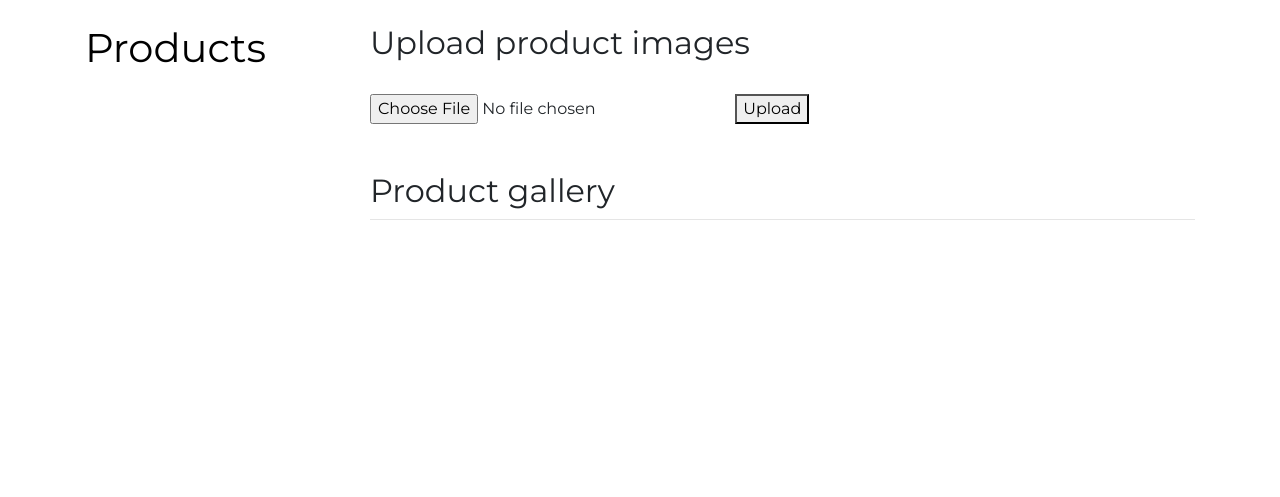
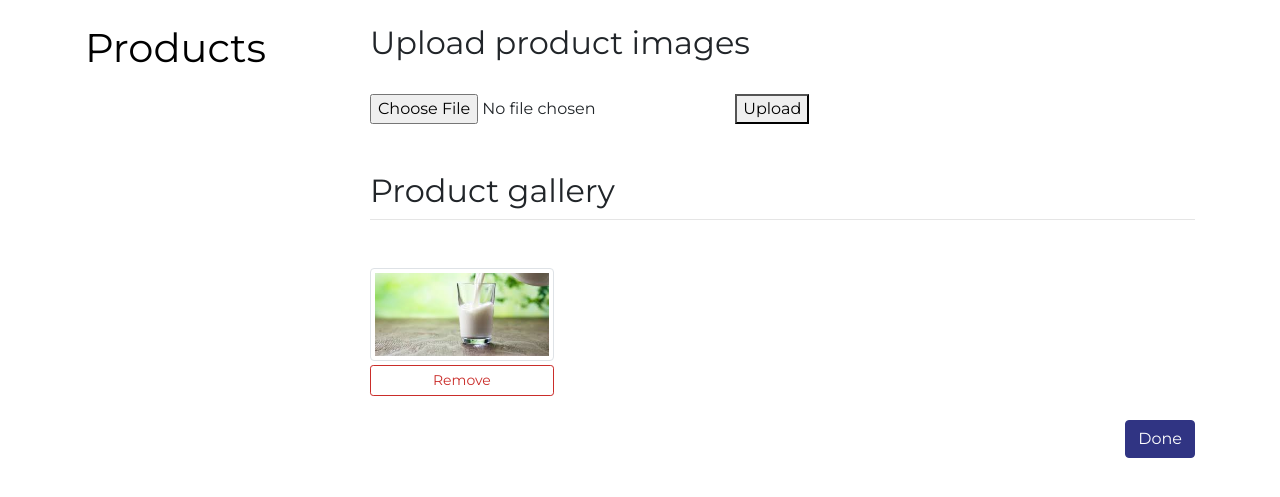
Before and after one commit to simenravnik/online-shop, a PHP site: the page made by app_server/views/upload-image.php in a window 1280 px wide. Shown: the part 56-553 px from the top of the page. Run offline with PHP 8.4, Linux system fonts and the light colour scheme; data comes from the database, SQL or seed files in the repository; the template is opened without the code that fills it: most values are stand-ins (such as "Sample title", 1, 10 or a date in 2020); data that the repository does not hold is empty; some libraries are stand-ins or nearby versions; some web fonts are replaced.

Commit message:
Implement deleting images

```diff
--- a/app_server/views/upload-image.php
+++ b/app_server/views/upload-image.php
@@ -2,7 +2,20 @@
 
  $con = mysqli_connect(DB_SERVER,DB_USERNAME,DB_PASSWORD,DB_NAME) or die('Unable to Connect');
 
- if($_SERVER['REQUEST_METHOD']=='POST'){
+ if($_SERVER['REQUEST_METHOD']=='POST' && isset($_POST['img'])){
+
+   $path = $_POST['img'];
+   $sql = "DELETE FROM images WHERE img='$path';";
+
+   if ($con->query($sql) === TRUE) {
+      echo "";
+   } else {
+       echo "Error deleting record: " . $con->error;
+   }
+
+   $con->close();
+
+ } else if($_SERVER['REQUEST_METHOD']=='POST'){
 
  //checking the required parameters from the request
  if(isset($_FILES['image']['name'])){
@@ -240,11 +253,20 @@ if($extension=="jpg" || $extension=="jpeg" )
                         $path = BASE_URL . $img;
                       ?>
                       <div class="col-lg-3 col-md-4 col-6">
-                        <a href="#" class="d-block mb-4 h-100">
-                              <img class="img-fluid img-thumbnail" src="<?= $path ?>" alt="">
-                            </a>
+                          <img class="img-fluid img-thumbnail" src="<?= $path ?>" alt="">
+                          <form action="<?php echo htmlspecialchars($_SERVER["PHP_SELF"]); ?>"method="POST">
+                             <input type="text" name="img" class="form-control" value="<?= $img ?>" hidden/>
+                             <div class="mt-1">
+                                <button type="submit" name="delete" class="btn btn-sm btn-block btn-outline-danger my-1 my-sm-0">Remove</button>
+                             </div>
+                          </form>
                       </div>
                      <?php } ?>
+                    </div>
+
+                    <br>
+                    <div class="float-right">
+                       <a href="<?= BASE_URL . "products/" . $id_product ?>" class="btn btn-md btn-primary my-1 my-sm-0">Done</a>
                     </div>
 
                   <br>
```
